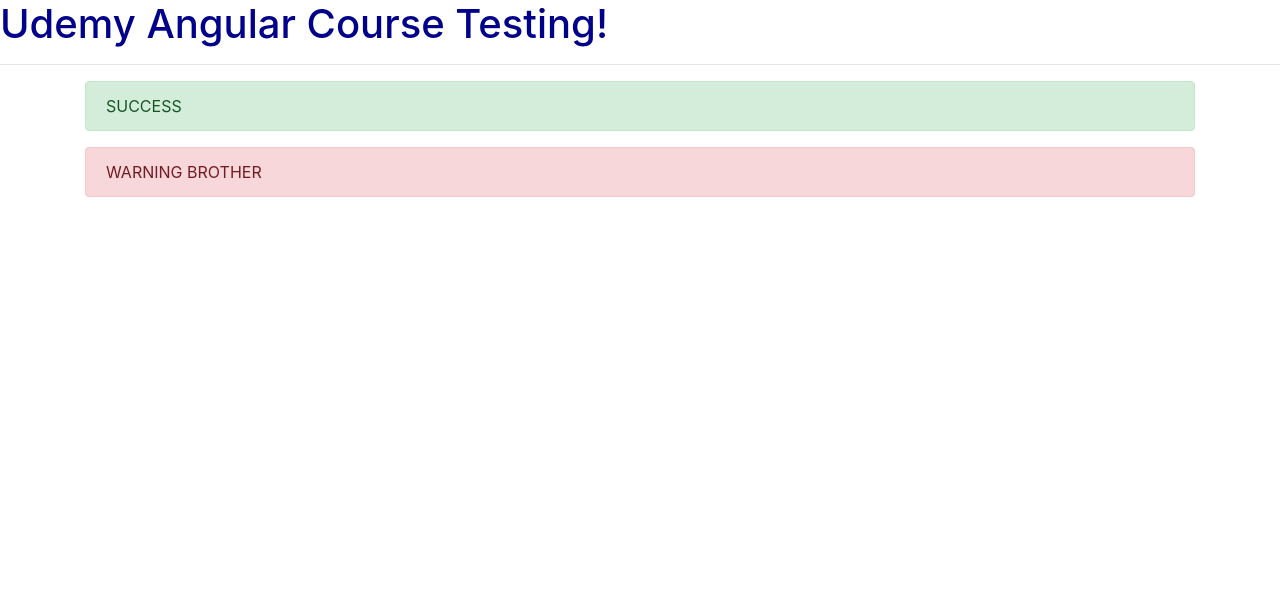
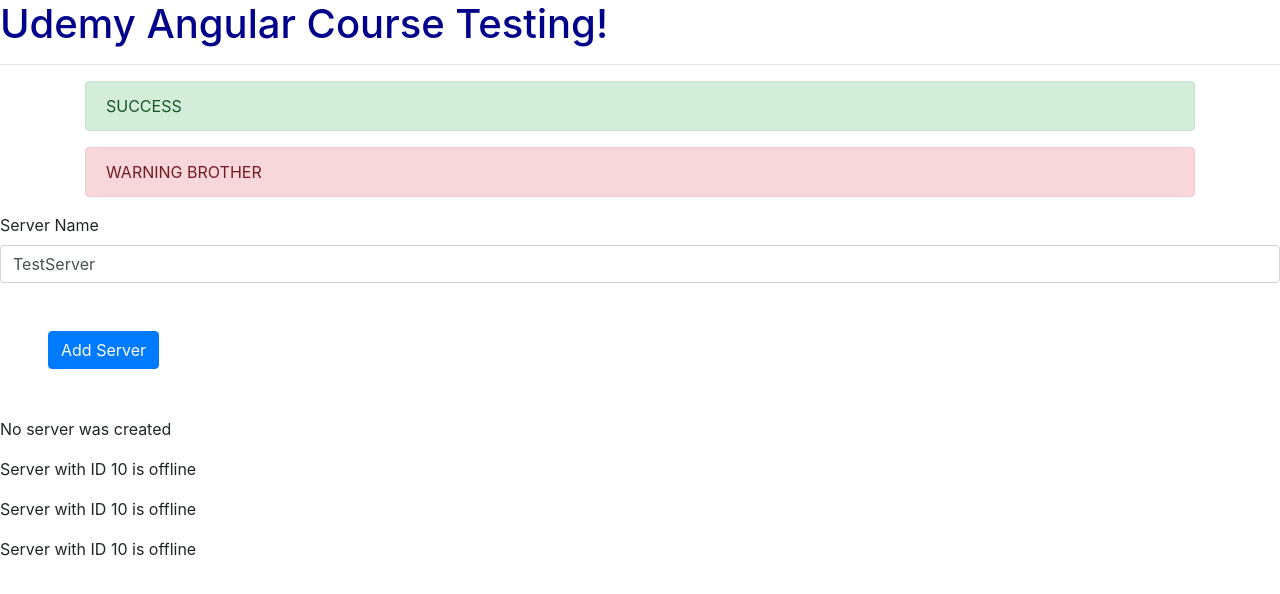
Before and after one commit to anhony1/angular-course-2021, an Angular app: page / in a window 1280 px wide. Shown: the top 594 px of the page. Built offline with nearby package versions, Linux system fonts and the light colour scheme.

Commit message:
init commit
more stuff

```diff
--- a/src/app/alerts/danger/danger.component.ts
+++ b/src/app/alerts/danger/danger.component.ts
@@ -1,7 +1,7 @@
 import { Component, OnInit } from '@angular/core';
 
 @Component({
-  selector: 'app-danger',
+  selector: 'app-dangeralert',
   templateUrl: './danger.component.html',
   styleUrls: ['./danger.component.css']
 })
--- a/src/app/app.component.html
+++ b/src/app/app.component.html
@@ -2,5 +2,7 @@
 <hr>
 <div class="container">
     <app-successalert></app-successalert>
-    <app-danger></app-danger>
+    <app-dangeralert></app-dangeralert>
 </div>
+
+<app-servers></app-servers>
--- /dev/null
+++ b/src/app/server/server.component.html
@@ -0,0 +1 @@
+<p> Server with ID {{ serverId }} is {{ getServerStatus() }} </p>
--- /dev/null
+++ b/src/app/server/server.component.ts
@@ -0,0 +1,17 @@
+import { Component } from '@angular/core';
+
+@Component({
+  selector: 'app-server',
+  templateUrl: './server.component.html'
+})
+export class ServerComponent {
+
+  serverId: number = 10;
+  serverStatus: string = 'offline';
+
+  getServerStatus(){
+    return this.serverStatus;
+  }
+
+
+}
--- /dev/null
+++ b/src/app/servers/servers.component.html
@@ -0,0 +1,13 @@
+<label> Server Name</label>
+<!-- <input type="text" class="form-control" (input)="onUpdateServerName($event)"> -->
+
+<input type="text" class="form-control" [(ngModel)]="serverName">
+
+<!-- <p>{{ serverName }}</p> -->
+
+<button class="btn btn-primary m-5" [disabled]="!allowNewServer" (click)="onCreateServer()"> Add Server</button>
+<p>{{ serverCreationStatus }}</p>
+
+<app-server></app-server>
+<app-server></app-server>
+<app-server></app-server>
--- /dev/null
+++ b/src/app/servers/servers.component.ts
@@ -0,0 +1,32 @@
+import { Component, OnInit } from '@angular/core';
+
+@Component({
+  selector: 'app-servers',
+  templateUrl: './servers.component.html',
+  styleUrls: ['./servers.component.css']
+})
+export class ServersComponent implements OnInit {
+
+  allowNewServer = false;
+  serverCreationStatus = 'No server was created';
+  serverName = 'TestServer';
+
+  constructor() {
+    setTimeout(() => {
+      this.allowNewServer = true;
+    } ,2000);
+  }
+
+  ngOnInit(): void {
+  }
+
+  onCreateServer(){
+    this.serverCreationStatus = 'Server was created! Name is: ' + this.serverName;
+  }
+
+  onUpdateServerName( event: any){
+    this.serverName = (<HTMLInputElement>event.target).value;
+  }
+
+
+}
```
Also changed, not shown: src/app/app.module.ts (+7 -2 lines), src/app/servers/servers.component.css (added).
